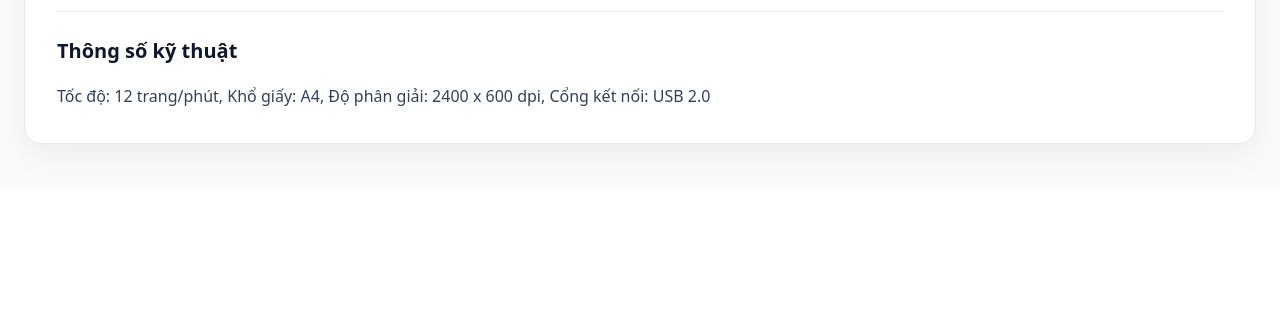
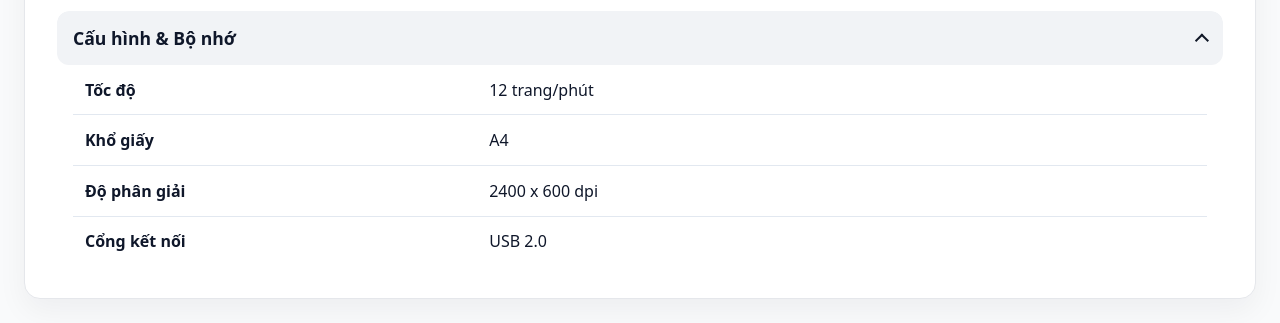
Before and after one commit to Scorp150324/webapp_store, a Flask app: page /customer/products/1 in a window 1280 px wide. Shown: the part 611-934 px from the top of the page. Before the commit the page ends 766 px from the top, so only its background shows below. Run offline with Flask 3, Linux system fonts and the light colour scheme; the visitor is signed in with stand-in values (Sample User, id 1); data comes from the database, SQL or seed files in the repository; style sheets or scripts are compiled from the project's sources.

Commit message:
Update Product

```diff
--- a/customer/products.py
+++ b/customer/products.py
@@ -1,4 +1,5 @@
 import logging
+import re
 
 from flask import abort, render_template
 from sqlalchemy import text
@@ -7,6 +8,21 @@ from sqlalchemy.exc import SQLAlchemyError
 from database import engine
 
 logger = logging.getLogger(__name__)
+
+
+def _parse_specifications(specifications):
+    rows = []
+    for item in re.split(r",\s*|\r?\n", specifications or ""):
+        item = item.strip()
+        if not item:
+            continue
+
+        label, separator, value = item.partition(":")
+        if separator:
+            rows.append({"label": label.strip(), "value": value.strip()})
+        else:
+            rows.append({"label": "Thông tin khác", "value": item})
+    return rows
 
 
 def product_detail(product_id):
@@ -30,4 +46,8 @@ def product_detail(product_id):
     if product is None:
         abort(404)
 
-    return render_template("customer/product_detail.html", product=product)
+    return render_template(
+        "customer/product_detail.html",
+        product=product,
+        specification_rows=_parse_specifications(product["Specifications"]),
+    )
--- a/static/css/product-detail.css
+++ b/static/css/product-detail.css
@@ -89,22 +89,84 @@
 
 .product-specifications {
     margin-top: 2rem;
-    padding-top: 1.5rem;
-    border-top: 1px solid #e2e8f0;
 }
 
-.product-specifications h3 {
-    margin: 0 0 1rem;
-    color: #0f172a;
-    font-size: 1.25rem;
-    font-weight: 700;
+.specifications-accordion {
+    overflow: hidden;
+    border-radius: 0.75rem;
+    background: #fff;
 }
 
-.product-specifications p {
+.specifications-accordion summary {
+    position: relative;
+    padding: 0.85rem 2.75rem 0.85rem 1rem;
+    border-radius: 0.75rem;
+    background: #f1f3f6;
+    color: #0f172a;
+    cursor: pointer;
+    font-size: 1.1rem;
+    font-weight: 600;
+    list-style: none;
+}
+
+.specifications-accordion summary::-webkit-details-marker {
+    display: none;
+}
+
+.specifications-accordion summary::after {
+    position: absolute;
+    top: 50%;
+    right: 1rem;
+    width: 0.65rem;
+    height: 0.65rem;
+    border-top: 2px solid #111827;
+    border-right: 2px solid #111827;
+    content: "";
+    transform: translateY(-70%) rotate(135deg);
+    transition: transform 150ms ease;
+}
+
+.specifications-accordion[open] summary::after {
+    transform: translateY(-25%) rotate(-45deg);
+}
+
+.specifications-accordion summary:focus-visible {
+    outline: 3px solid #3b82f6;
+    outline-offset: -3px;
+}
+
+.specifications-list {
     margin: 0;
-    color: #334155;
-    line-height: 1.8;
-    white-space: pre-line;
+    padding: 0 1rem;
+}
+
+.specification-row {
+    display: grid;
+    grid-template-columns: minmax(12rem, 0.55fr) 1fr;
+    gap: 1rem;
+    padding: 0.8rem 0.75rem;
+    border-bottom: 1px solid #e2e8f0;
+    color: #0f172a;
+    font-size: 1rem;
+    line-height: 1.5;
+}
+
+.specification-row:last-child {
+    border-bottom: 0;
+}
+
+.specification-row dt {
+    font-weight: 600;
+}
+
+.specification-row dd {
+    margin: 0;
+}
+
+.specifications-empty {
+    margin: 0;
+    padding: 1rem;
+    color: #64748b;
 }
 
 @media (max-width: 700px) {
@@ -121,4 +183,11 @@
     .product-detail-image-wrap {
         min-height: 15rem;
     }
+
+    .specification-row {
+        grid-template-columns: minmax(8rem, 0.7fr) 1fr;
+        gap: 0.75rem;
+        padding: 0.75rem 0.25rem;
+        font-size: 0.9rem;
+    }
 }
--- a/templates/customer/product_detail.html
+++ b/templates/customer/product_detail.html
@@ -44,13 +44,22 @@
         </div>
     </div>
 
-    <section class="product-specifications" aria-labelledby="product-specifications-title">
-        <h3 id="product-specifications-title">Thông số kỹ thuật</h3>
-        {% if product.Specifications %}
-        <p>{{ product.Specifications }}</p>
-        {% else %}
-        <p>Thông tin thông số kỹ thuật đang được cập nhật.</p>
-        {% endif %}
+    <section class="product-specifications" aria-label="Thông số kỹ thuật">
+        <details class="specifications-accordion" open>
+            <summary>Cấu hình &amp; Bộ nhớ</summary>
+            {% if specification_rows %}
+            <dl class="specifications-list">
+                {% for row in specification_rows %}
+                <div class="specification-row">
+                    <dt>{{ row.label }}</dt>
+                    <dd>{{ row.value }}</dd>
+                </div>
+                {% endfor %}
+            </dl>
+            {% else %}
+            <p class="specifications-empty">Thông tin thông số kỹ thuật đang được cập nhật.</p>
+            {% endif %}
+        </details>
     </section>
 </section>
 {% endblock %}
```
